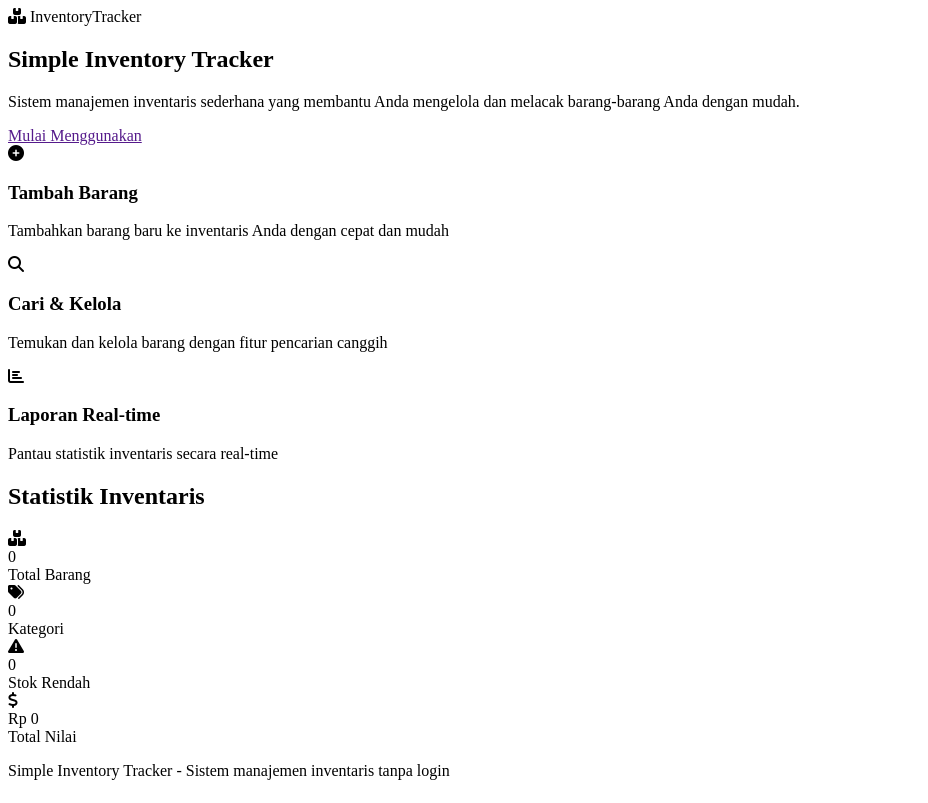
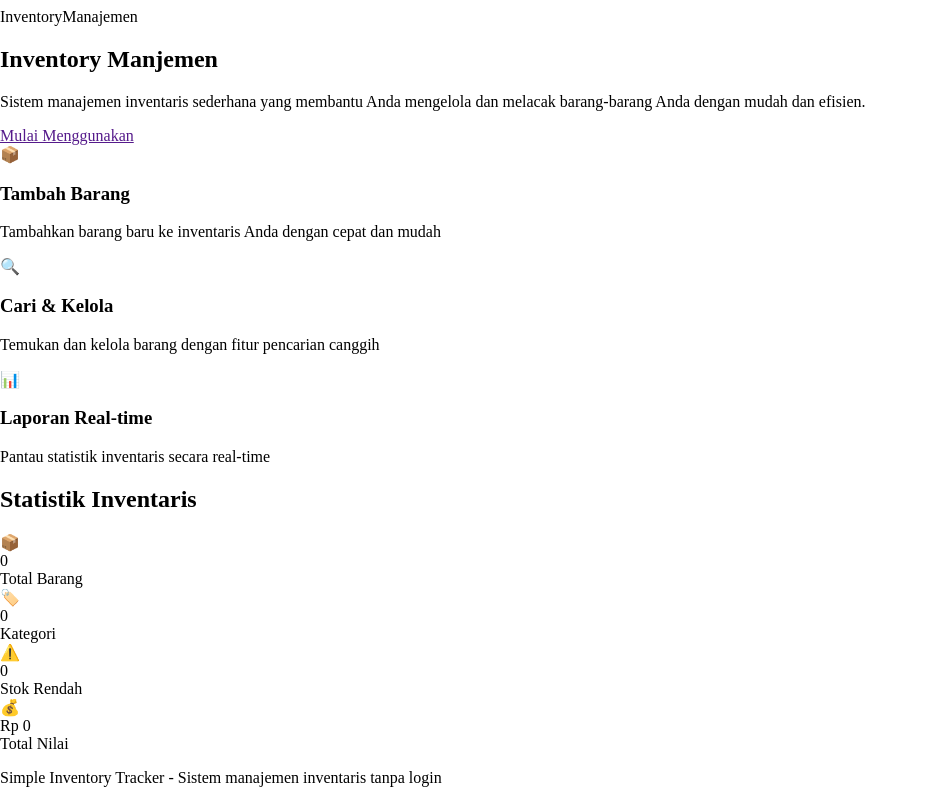
Before and after one commit to RiizzzX/phalcon1, a PHP site: template app/views/index/index.phtml in a window 1280 px wide. Shown: the whole page, without its empty margins (0-928 px from the left). Before the commit the page ends 780 px from the top, so only its background shows below. Run offline with PHP 8.4, Linux system fonts and the light colour scheme; the template is opened without the code that fills it, so the values that code supplies are empty.

Commit message:
Update landing page style: move styles to inventory.css and update index view

```diff
--- a/app/views/index/index.phtml
+++ b/app/views/index/index.phtml
@@ -4,42 +4,39 @@
     <meta charset="utf-8">
     <meta name="viewport" content="width=device-width, initial-scale=1">
     <title><?= isset($title) ? $title : 'Simple Inventory Tracker' ?></title>
-    <link rel="preconnect" href="https://fonts.googleapis.com">
-    <link rel="preconnect" href="https://fonts.gstatic.com" crossorigin>
-    <link href="https://fonts.googleapis.com/css2?family=Inter:wght@300;400;500;600;700&display=swap" rel="stylesheet">
-    <link rel="stylesheet" href="https://cdnjs.cloudflare.com/ajax/libs/font-awesome/6.4.0/css/all.min.css">
     <link rel="stylesheet" href="<?= $this->url->get('css/inventory.css') ?>">
 </head>
-<body>
+<body style="margin-left: 0 !important;">
     <header class="navbar">
         <nav>
             <div class="logo">
-                <i class="fas fa-boxes"></i> InventoryTracker
+                InventoryManajemen
             </div>
         </nav>
     </header>
 
-    <main class="container">
+    <main class="container" style="margin-left: auto; margin-right: auto;">
         <section class="hero">
-            <h1>Simple Inventory Tracker</h1>
-            <p>Sistem manajemen inventaris sederhana yang membantu Anda mengelola dan melacak barang-barang Anda dengan mudah.</p>
+            <h1>Inventory Manjemen</h1>
+            <p>Sistem manajemen inventaris sederhana yang membantu Anda mengelola dan melacak barang-barang Anda dengan mudah dan efisien.</p>
             <div>
-                 <a href="<?= $this->url->get('index/list') ?>" class="btn">Mulai Menggunakan</a>            </div>
+                <a href="<?= $this->url->get('index/list') ?>" class="btn">Mulai Menggunakan</a>
+            </div>
         </section>
 
         <section class="features">
             <div class="feature-card">
-                <div class="feature-icon"><i class="fas fa-plus-circle"></i></div>
+                <div class="feature-icon">📦</div>
                 <h3>Tambah Barang</h3>
                 <p>Tambahkan barang baru ke inventaris Anda dengan cepat dan mudah</p>
             </div>
             <div class="feature-card">
-                <div class="feature-icon"><i class="fas fa-search"></i></div>
+                <div class="feature-icon">🔍</div>
                 <h3>Cari & Kelola</h3>
                 <p>Temukan dan kelola barang dengan fitur pencarian canggih</p>
             </div>
             <div class="feature-card">
-                <div class="feature-icon"><i class="fas fa-chart-bar"></i></div>
+                <div class="feature-icon">📊</div>
                 <h3>Laporan Real-time</h3>
                 <p>Pantau statistik inventaris secara real-time</p>
             </div>
@@ -49,22 +46,22 @@
             <h2>Statistik Inventaris</h2>
             <div class="stats-grid">
                 <div class="stat-card">
-                    <div class="stat-icon"><i class="fas fa-boxes"></i></div>
+                    <div class="stat-icon">📦</div>
                     <div class="stat-number" id="total-items">0</div>
                     <div class="stat-label">Total Barang</div>
                 </div>
                 <div class="stat-card">
-                    <div class="stat-icon"><i class="fas fa-tags"></i></div>
+                    <div class="stat-icon">🏷️</div>
                     <div class="stat-number" id="total-categories">0</div>
                     <div class="stat-label">Kategori</div>
                 </div>
                 <div class="stat-card">
-                    <div class="stat-icon"><i class="fas fa-exclamation-triangle"></i></div>
+                    <div class="stat-icon">⚠️</div>
                     <div class="stat-number" id="low-stock">0</div>
                     <div class="stat-label">Stok Rendah</div>
                 </div>
                 <div class="stat-card">
-                    <div class="stat-icon"><i class="fas fa-dollar-sign"></i></div>
+                    <div class="stat-icon">💰</div>
                     <div class="stat-number" id="total-value">Rp 0</div>
                     <div class="stat-label">Total Nilai</div>
                 </div>
@@ -101,3 +98,6 @@
     </script>
 </body>
 </html>
+    </script>
+</body>
+</html>
```
